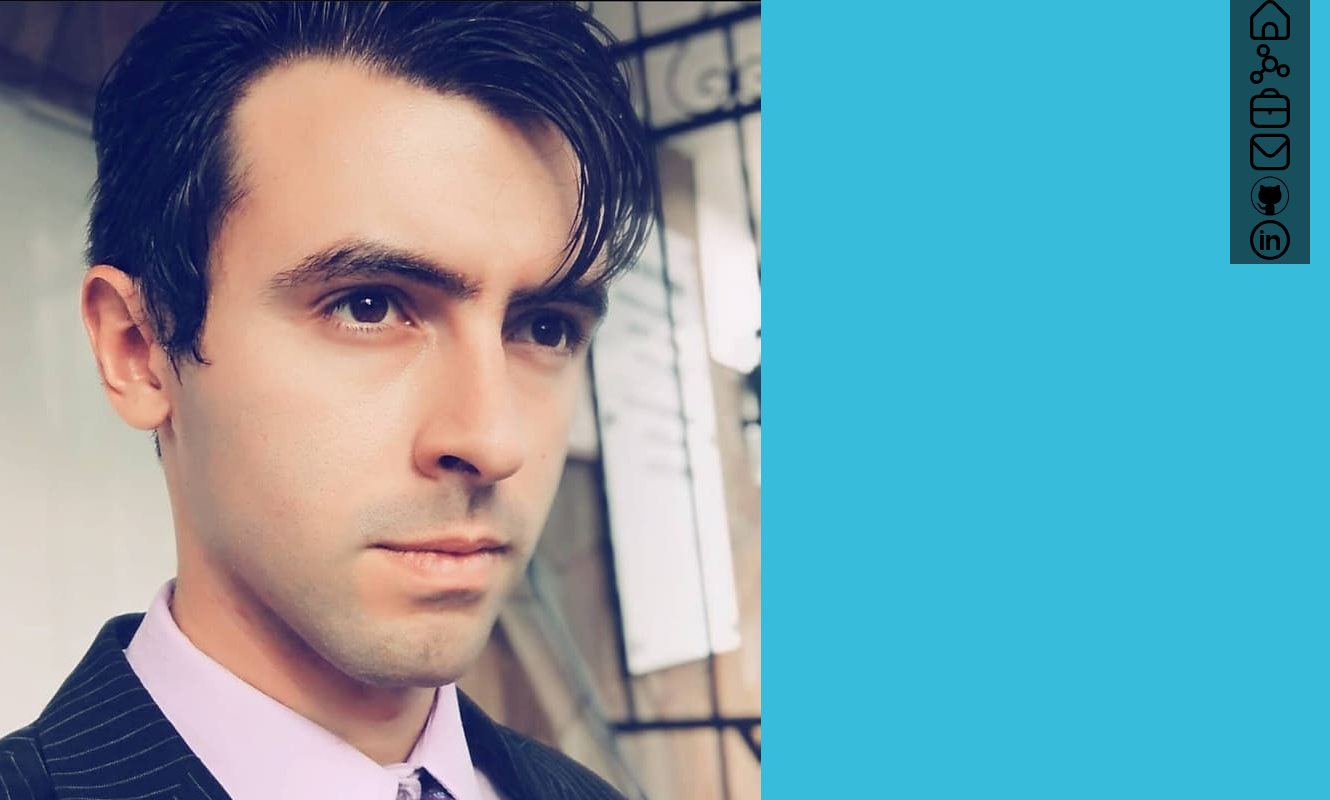
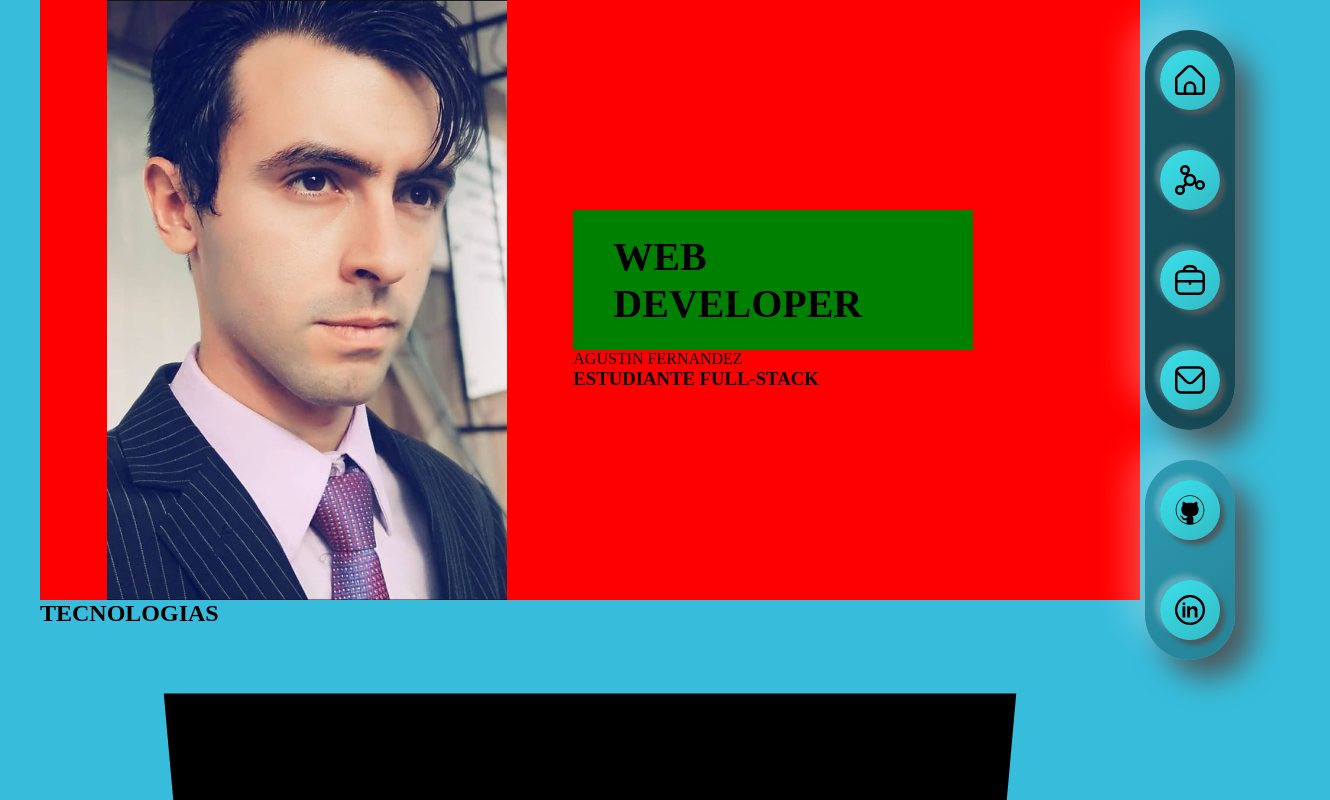
Before and after one commit to AgusCFx/portfolio_AgusCFx, a plain HTML site: page index.html in a window 1280 px wide. Shown: the top 800 px of the page, 1330 px wide, since content can reach past the window. Drawn offline with Linux system fonts and the light colour scheme.

Commit message:
img with object-fit, styling home

```diff
--- a/css/style.css
+++ b/css/style.css
@@ -6,6 +6,7 @@
     --cyanWay:#7CCFE1;
     --fullAzul: #37BDDB;
     --grisSombra:#4C595C;
+    --luz:rgba(255, 255, 255, 0.25);
 }
 
 html{
@@ -15,7 +16,13 @@ body{
     margin: 0 auto;
     max-width: 1200px;
 }
-
+h1{
+    font-size: 2.5rem;
+}
+img{
+    display: block;
+    width: 100%;
+}
 .bodyContainer{
     display:flex;
     justify-content: center;
@@ -26,15 +33,72 @@ aside{
     width: 100px;
 }
 .bar{
-    width: 80px;
-    background-color: var(--azulReOscuro);
+    margin: 30px auto;
+    width: 90px;
     display: flex;
     justify-content: center;
     align-items: center;
     flex-flow: column nowrap;
+    border-radius: 45px;
+    box-shadow: -18px -18px 30px var(--luz), 18px 18px 30px var(--grisSombra);
+}
+.bar__navbar{
+    background: linear-gradient(145deg, #195562, #154753);
+}
+.bar__contactBar{
+    background: linear-gradient(145deg, #2d9bb4, #268397);
+}
+.barBotton{
+    margin: 20px auto;
+    width: 60px;
+    height: 60px;
+    background: linear-gradient(145deg, #3bdfea, #32bbc5);
+    border-radius: 50%;
+    box-shadow: -5px -5px 5px var(--luz), 5px 5px 5px #4C595C;
+}
+.barButton__img{
+    margin: 0 auto;
+    width: 30px;
+    height: 100%;
 }
 
-.barButton__img{
-    width: 40px;
-    height: 100%;
+.sectionPage{
+
 }
+
+/* Home */
+.homeSection{
+    background-color: red;
+    height: 600px;
+    display: flex;
+    justify-content: space-evenly;
+    align-items: center;
+}
+    /* Home Foto Perfil */
+.homeSection__imgProfileContainer{
+    width: 400px;
+    height: inherit;
+}
+.homeSection__imgProfileContainer__img{
+    width: inherit;
+    height: inherit;
+    object-fit: cover;
+}
+    /* Home Informacion del Home */
+.homeSection__firstInfoContainer{
+    width: 500px;
+    height: inherit;
+    display: flex;
+    justify-content: center;
+    flex-direction: column;
+}
+
+.firstInfoContainer__title{
+    display: flex;
+    justify-content: flex-start;
+    align-items: center;
+    padding-left: 40px;
+    width: 400px;
+    height: 140px;
+    background-color: green;
+}
--- a/index.html
+++ b/index.html
@@ -4,76 +4,90 @@
     <meta charset='UTF-8'>
     <meta http-equiv='X-UA-Compatible' content='IE=edge'>
     <meta name='viewport' content='width=device-width, initial-scale=1.0'>
-    <link rel="stylesheet" href="css/style.css">
+    <link rel='stylesheet' href='css/style.css'>
     <title>Portfolio AgusCFx</title>
 </head>
 <body>
     <div class='bodyContainer'>
+        <!-- Navbar de 2 secciones -->
         <header>
             <aside class='barContainer'>
+                <!-- Navbar Principal -->
                 <navbar class='bar bar__navbar'>
                     <a href='#homeSection' class='barBotton'><img src='img/bar/casa.svg' class='barButton__img'></a>
                     <a href='#techSection' class='barBotton'><img src='img/bar/tech.svg' class='barButton__img'></a>
                     <a href='#projectSection' class='barBotton'><img src='img/bar/maletin.svg' class='barButton__img'></a>
                     <a href='#contactSection' class='barBotton'><img src='img/bar/sobre.svg' class='barButton__img'></a>
                 </navbar>
+                <!-- Navbar inferior para "otros" -->
                 <div class='bar bar__contactBar'>
                     <a href='https://github.com/AgusCFx' class='barBotton' target='_blank'><img src='img/bar/github.svg' alt='' class='barButton__img'></a>
                     <a href='https://www.linkedin.com/in/agustin-fernandez-84a044101/' class='barBotton' target='_blank'><img src='img/bar/linkedin.svg' alt='' class='barButton__img'></a>
                 </div>
             </aside>
         </header>
+        <!-- Secciones de la pagina -->
         <main>
+            <!-- Home -->
             <section class='sectionPage homeSection' id='homeSection'>
+                <!-- Foto Perfil -->
                 <div class='homeSection__imgProfileContainer'>
                     <img src='img/profile_img.jpg' alt='Imagen de perfil de Agustin Fernandez' class='homeSection__imgProfileContainer__img'>
                 </div>
+                <!-- Informacion del Home -->
                 <div class='homeSection__firstInfoContainer'>
-                    <h1 class='firstInfoContainer__title'>WEB DEVELOPER</h1>
-                    <p class='firstInfoContainer__name'>AGUSTIN FERNANDEZ</p>
-                    <h3 class='firstInfoContainer__title2'>ESTUDIANTE FULL-STACK</h3>
+                    <h1 class='firstInfoContainer__title'>WEB<br />DEVELOPER</h1>
+                    <div class="firstInfoContainer__subtitle">
+                        <p class='firstInfoContainer__name'>AGUSTIN FERNANDEZ</p>
+                        <h3 class='firstInfoContainer__title2'>ESTUDIANTE FULL-STACK</h3>
+                    </div>
                 </div>
             </section>
+
+            <!-- Tecnologias -->
             <section class='sectionPage techSection' id='techSection'>
-                <h2 class="sectionPage__title">TECNOLOGIAS</h2>
-                <div class="techSection__techContainer">
-                    <div class="techContainer__tech"><img src="img/tech_icons/html.svg" class="tech__img"></div>
-                    <div class="techContainer__tech"><img src="img/tech_icons/css.svg" class="tech__img"></div>
-                    <div class="techContainer__tech"><img src="img/tech_icons/sass.svg" class="tech__img"></div>
-                    <div class="techContainer__tech"><img src="img/tech_icons/javascript.svg" class="tech__img"></div>
-                    <div class="techContainer__tech"><img src="img/tech_icons/react.svg" class="tech__img"></div>
-                    <div class="techContainer__tech"><img src="img/tech_icons/git.svg" class="tech__img"></div>
+                <h2 class='sectionPage__title'>TECNOLOGIAS</h2>
+                <div class='techSection__techContainer'>
+                    <div class='techContainer__tech'><img src='img/tech_icons/html.svg' class='tech__img'></div>
+                    <div class='techContainer__tech'><img src='img/tech_icons/css.svg' class='tech__img'></div>
+                    <div class='techContainer__tech'><img src='img/tech_icons/sass.svg' class='tech__img'></div>
+                    <div class='techContainer__tech'><img src='img/tech_icons/javascript.svg' class='tech__img'></div>
+                    <div class='techContainer__tech'><img src='img/tech_icons/react.svg' class='tech__img'></div>
+                    <div class='techContainer__tech'><img src='img/tech_icons/git.svg' class='tech__img'></div>
                 </div>
             </section>
+
+            <!-- Proyectos -->
             <section class='sectionPage projectSection' id='projectSection'>
-                <h2 class="sectionPage__title">PROYECTOS</h2>
-                <div class="projectSection__projectContainer">
-                    <div class="projectContainer__projectBox">
-                        <h3 class="projectBox__projectTitle">Out_Galaxy</h3>
-                        <p class="projectBox__projectInfo">E-commerse de empresa mecanica galactica
+                <h2 class='sectionPage__title'>PROYECTOS</h2>
+                <div class='projectSection__projectContainer'>
+                    <div class='projectContainer__projectBox'>
+                        <h3 class='projectBox__projectTitle'>Out_Galaxy</h3>
+                        <p class='projectBox__projectInfo'>E-commerse de empresa mecanica galactica
                             basado en un futuro distopico.</p>
-                        <div class="projectBox__projectView"><img src="img/project/project_outGalaxy.png" alt="" class="projectView__img"><a href="https://github.com/AgusCFx/Out_Galaxy" class="projectView__gitHub"><img src="img/bar/github.svg" alt=""></a><a href="https://aguscfx.github.io/Out_Galaxy/" class="projectView__newTab"><img src="img/bar/new-tab.svg" alt=""></a></div>
+                        <div class='projectBox__projectView'><img src='img/project/project_outGalaxy.png' alt='' class='projectView__img'><a href='https://github.com/AgusCFx/Out_Galaxy' class='projectView__gitHub'><img src='img/bar/github.svg' alt=''></a><a href='https://aguscfx.github.io/Out_Galaxy/' class='projectView__newTab'><img src='img/bar/new-tab.svg' alt=''></a></div>
                     </div>
-                    <div class="projectContainer__projectBox">
-                        <h3 class="projectBox__projectTitle"></h3>
-                        <p class="projectBox__projectInfo"></p>
-                        <div class="projectBox__projectView"><img src="" alt="" class="projectView__img"><a href="" class="projectView__gitHub"></a><a href="" class="projectView__newTab"></a></div>
+                    <div class='projectContainer__projectBox'>
+                        <h3 class='projectBox__projectTitle'></h3>
+                        <p class='projectBox__projectInfo'></p>
+                        <div class='projectBox__projectView'><img src='' alt='' class='projectView__img'><a href='' class='projectView__gitHub'></a><a href='' class='projectView__newTab'></a></div>
                     </div>
-                    <div class="projectContainer__projectBox">
-                        <h3 class="projectBox__projectTitle"></h3>
-                        <p class="projectBox__projectInfo"></p>
-                        <div class="projectBox__projectView"><img src="" alt="" class="projectView__img"><a href="" class="projectView__gitHub"></a><a href="" class="projectView__newTab"></a></div>
+                    <div class='projectContainer__projectBox'>
+                        <h3 class='projectBox__projectTitle'></h3>
+                        <p class='projectBox__projectInfo'></p>
+                        <div class='projectBox__projectView'><img src='' alt='' class='projectView__img'><a href='' class='projectView__gitHub'></a><a href='' class='projectView__newTab'></a></div>
                     </div>
-                    <div class="projectContainer__projectBox">
-                        <h3 class="projectBox__projectTitle"></h3>
-                        <p class="projectBox__projectInfo"></p>
-                        <div class="projectBox__projectView"><img src="" alt="" class="projectView__img"><a href="" class="projectView__gitHub"></a><a href="" class="projectView__newTab"></a></div>
+                    <div class='projectContainer__projectBox'>
+                        <h3 class='projectBox__projectTitle'></h3>
+                        <p class='projectBox__projectInfo'></p>
+                        <div class='projectBox__projectView'><img src='' alt='' class='projectView__img'><a href='' class='projectView__gitHub'></a><a href='' class='projectView__newTab'></a></div>
                     </div>
                 </div>
             </section>
         </main>
     </div>
-    <footer id="contactSection">
+    <!-- Pie de pagina -->
+    <footer id='contactSection'>
 
     </footer>
 </body>
```
